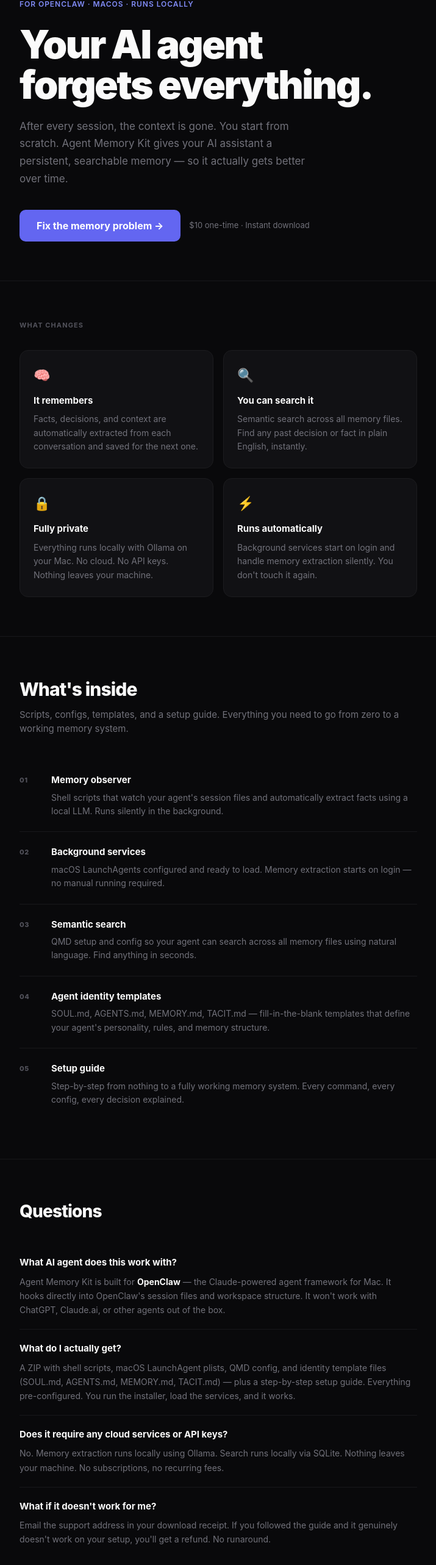
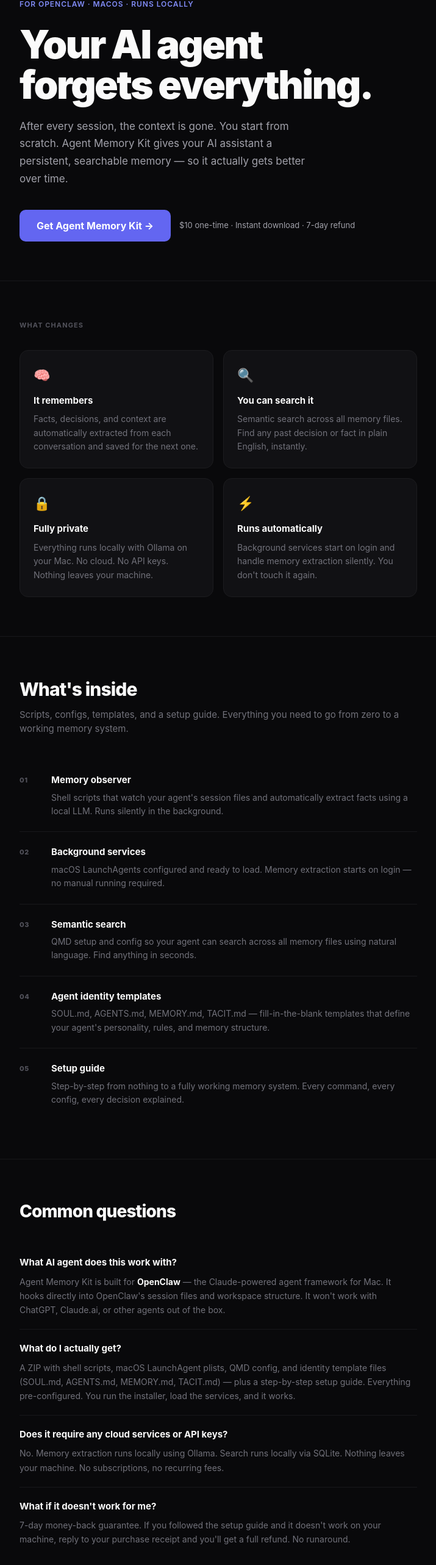
Before and after one commit to marcoiaq/agent-memory-kit, a Next.js app: page / in a window 1280 px wide. Shown: the part 150-2716 px from the top of the page at 61% size, without its empty margins (282-997 px from the left). Built offline with nearby package versions, Linux system fonts and the light colour scheme.

Commit message:
ux: add money-back guarantee, fix hero CTA copy, brighten hero text contrast

```diff
--- a/app/page.tsx
+++ b/app/page.tsx
@@ -43,7 +43,7 @@ export default function Home() {
         }
         .hero-desc {
           font-size: clamp(15px, 2.5vw, 17px);
-          color: #71717a; line-height: 1.7;
+          color: #a1a1aa; line-height: 1.7;
           max-width: 500px; margin-bottom: 36px;
         }
         .hero-actions { display: flex; align-items: center; flex-wrap: wrap; gap: 14px; }
@@ -59,7 +59,7 @@ export default function Home() {
           background: #4f46e5;
           box-shadow: 0 4px 24px rgba(99,102,241,0.4);
         }
-        .hero-note { font-size: 13px; color: #71717a; }
+        .hero-note { font-size: 13px; color: #a1a1aa; }
 
         /* BENEFITS CARDS */
         .benefits { padding: 64px 0; border-bottom: 1px solid #18181b; }
@@ -179,9 +179,9 @@ export default function Home() {
           </p>
           <div className="hero-actions">
             <a href="/api/create-checkout" className="cta-main">
-              Fix the memory problem →
+              Get Agent Memory Kit →
             </a>
-            <span className="hero-note">$10 one-time · Instant download</span>
+            <span className="hero-note">$10 one-time · Instant download · 7-day refund</span>
           </div>
         </div>
       </div>
@@ -243,7 +243,7 @@ export default function Home() {
       {/* FAQ */}
       <div className="faq">
         <div className="wrap">
-          <h2>Questions</h2>
+          <h2>Common questions</h2>
           <div className="faq-list">
             <div className="faq-item">
               <div className="faq-q">What AI agent does this work with?</div>
@@ -259,7 +259,7 @@ export default function Home() {
             </div>
             <div className="faq-item">
               <div className="faq-q">What if it doesn't work for me?</div>
-              <div className="faq-a">Email the support address in your download receipt. If you followed the guide and it genuinely doesn't work on your setup, you'll get a refund. No runaround.</div>
+              <div className="faq-a">7-day money-back guarantee. If you followed the setup guide and it doesn't work on your machine, reply to your purchase receipt and you'll get a full refund. No runaround.</div>
             </div>
           </div>
         </div>
@@ -279,7 +279,7 @@ export default function Home() {
               <span className="price-word">one-time</span>
             </div>
             <a href="/api/create-checkout" className="cta-btn">Download Agent Memory Kit →</a>
-            <p className="cta-meta">Secure checkout via Stripe · Instant ZIP download</p>
+            <p className="cta-meta">Secure checkout via Stripe · Instant ZIP download · 7-day money-back guarantee</p>
           </div>
         </div>
       </div>
```
